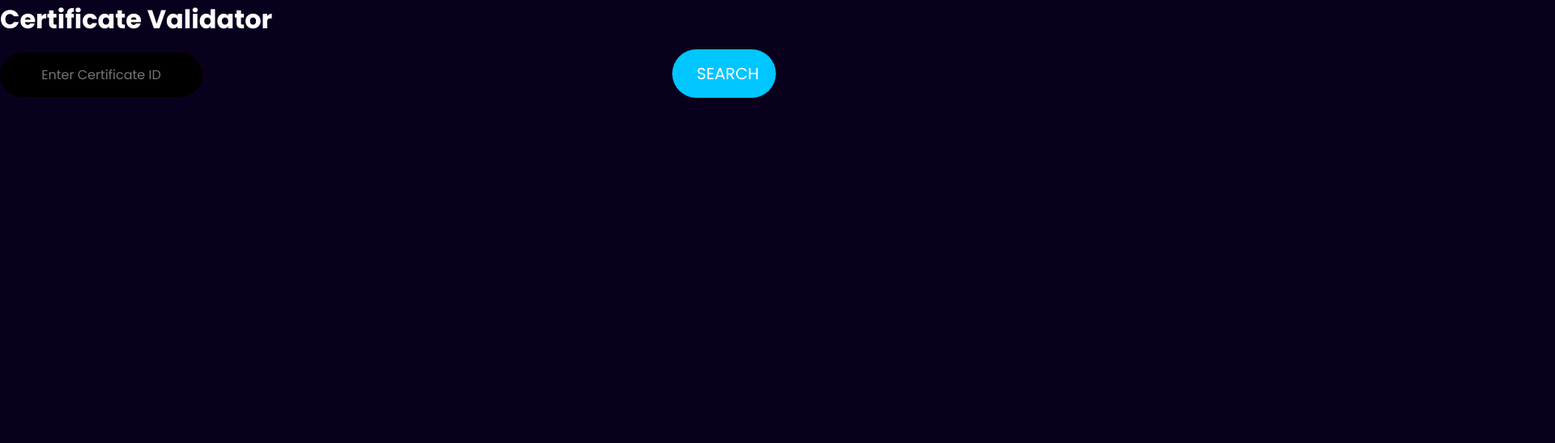
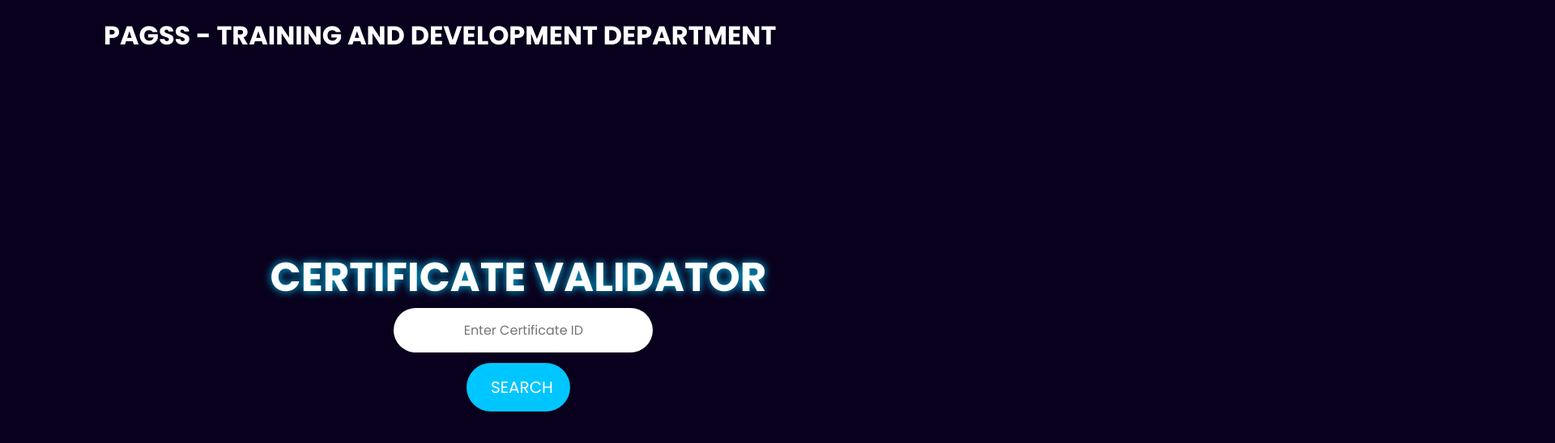
Before and after one commit to Thirdkill/certificate-validator, a plain HTML site: page index.html in a window 1280 px wide. Shown: the whole page at 81% size, 1920 px wide, since content can reach past the window. Drawn offline with Linux system fonts and the light colour scheme.

Commit message:
Update index.html

```diff
--- a/index.html
+++ b/index.html
@@ -7,11 +7,18 @@
     <link rel="stylesheet" href="styles.css">
 </head>
 <body>
-
-    <h1>Certificate Validator</h1>
-    <input type="text" id="employeeId" placeholder="Enter Certificate ID">
-    <button onclick="searchEmployee()">Search</button>
-
+    <main class="main">
+        <header class="header">
+            <a href="#" class="logo">PAGSS - TRAINING AND DEVELOPMENT DEPARTMENT</a>
+        </header>
+            <section class="home">
+                <div class="home-content">
+                    <h1>CERTIFICATE VALIDATOR</h1>
+                </div>
+            </section>
+        <input type="text" id="employeeId" placeholder="Enter Certificate ID">
+        <button onclick="searchEmployee()">Search</button>
+    </main>
     <div class="overlay" id="overlay"></div>
     <div class="popup" id="popup">
         <h2>Certificate Details</h2>
@@ -19,6 +26,7 @@
         <button onclick="closePopup()">Close</button>
     </div>
 
+
     <script src="script.js"></script>
 
 </body>
```
